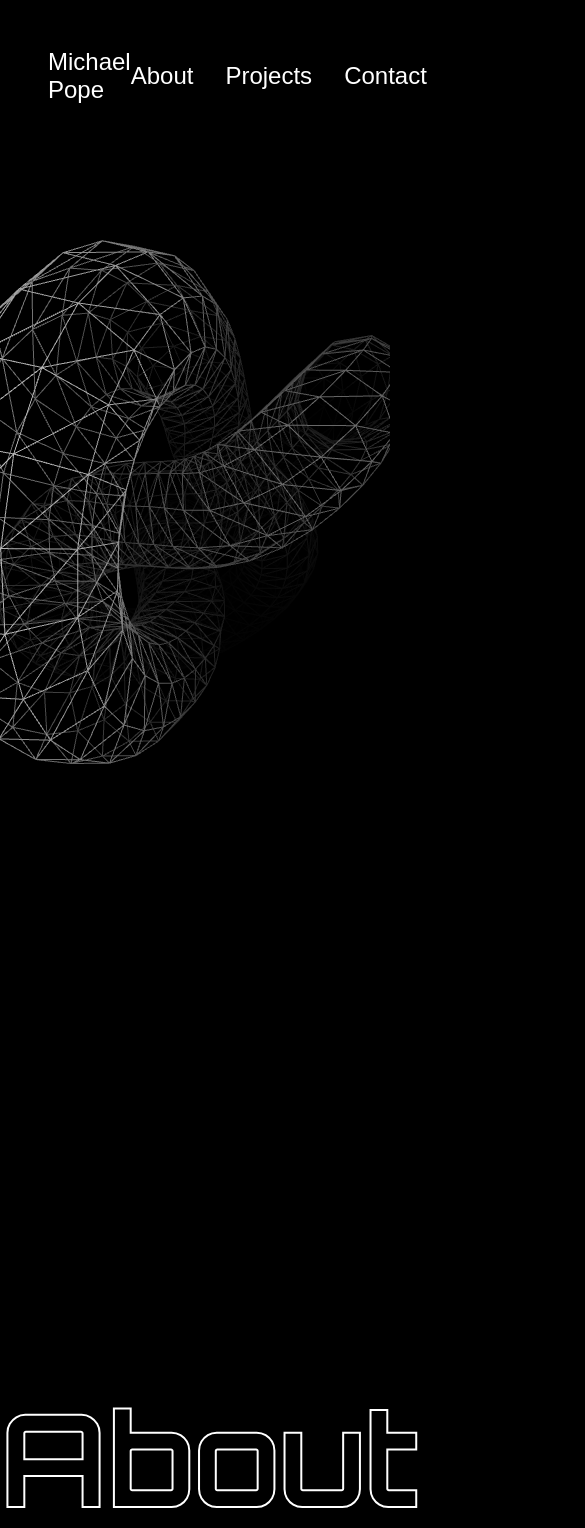
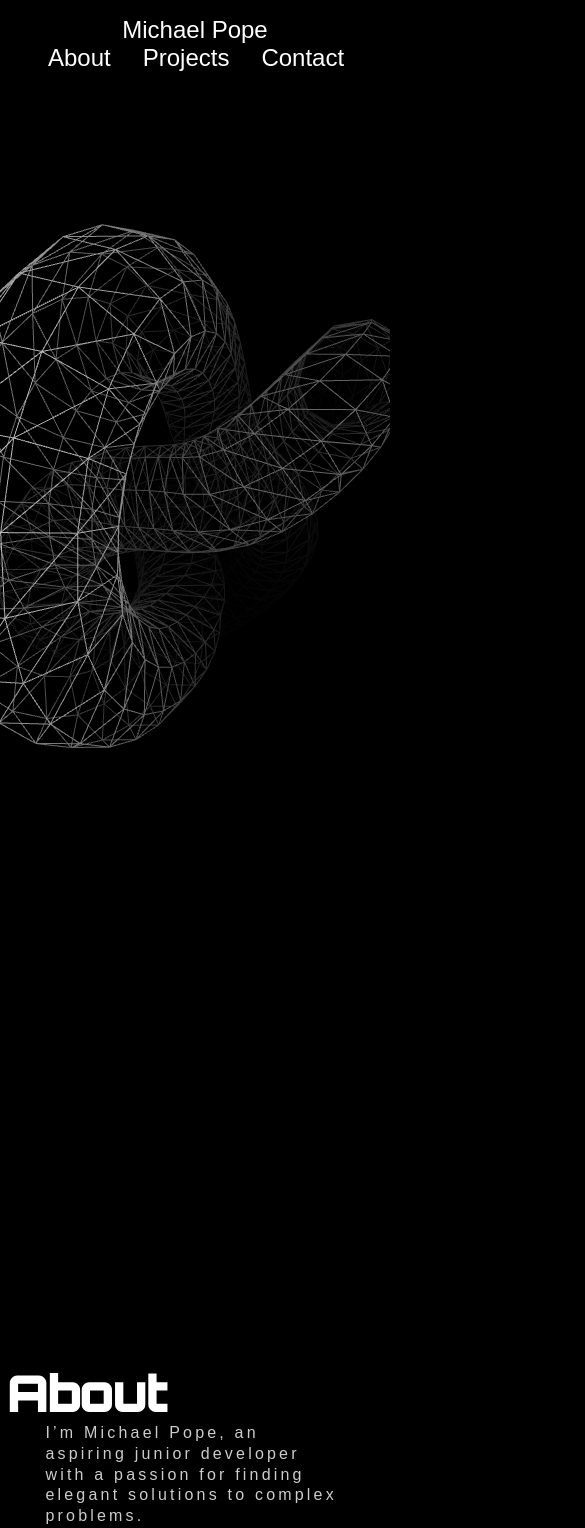
Before and after one commit to MaybeFreak/Dev-Portfolio, a React (Vite) app: page / in a window 390 px wide. Shown: the top 1528 px of the page, 585 px wide, since content can reach past the window. Built offline with nearby package versions, Linux system fonts and the light colour scheme; a web font is replaced by a local one.

Commit message:
added css for mobile viewing and some extra goodies

```diff
--- a/src/App.css
+++ b/src/App.css
@@ -8,7 +8,10 @@ header {
   font-size: 1.5rem;
 
   padding: 3rem;
-  padding-bottom: 0;
+  padding-bottom: 1rem;
+
+  background: rgba(0, 0, 0, 0.8);
+  z-index: 111;
 }
 
 header h1 {
@@ -46,12 +49,13 @@ section {
   opacity: 0;
   padding-top: 5rem;
   margin: auto;
-  width: 800px;
+  max-width: 800px;
   cursor: default;
 }
 
 .outlined span {
-  font-size: 8rem;
+  display: inline-block;
+  font-size: 7.75rem;
   font-family: "Orbitron", sans-serif;
   color: black;
   -webkit-text-stroke: 2px white;
@@ -253,6 +257,39 @@ section {
 }
 
 #Thanks p {
+  text-align: center;
   font-size: 1.5rem;
   opacity: 0.5;
 }
+
+@media (max-width: 800px) {
+  .outlined span {
+    display: inline-block;
+    font-size: 3rem;
+    font-family: "Orbitron", sans-serif;
+    color: white;
+    transition: -webkit-text-stroke 0.8s;
+  }
+
+  .outlined span:hover {
+    color: mediumspringgreen;
+  }
+
+  header {
+    padding-top: 1rem;
+    flex-direction: column;
+  }
+
+  header nav {
+    margin: auto;
+  }
+
+  section {
+    padding: 8px;
+  }
+
+  #About p {
+    font-size: 1rem;
+    line-height: 1.3;
+  }
+}
--- a/src/index.css
+++ b/src/index.css
@@ -21,3 +21,31 @@ html {
 body {
   background-color: black;
 }
+
+::selection {
+  background-color: mediumspringgreen;
+  color: black;
+}
+
+/*** Mozilla based browsers ***/
+::-moz-selection {
+  background-color: mediumspringgreen;
+  color: black;
+}
+
+/***For Other Browsers ***/
+::-o-selection {
+  background-color: mediumspringgreen;
+  color: black;
+}
+
+::-ms-selection {
+  background-color: mediumspringgreen;
+  color: black;
+}
+
+/*** For Webkit ***/
+::-webkit-selection {
+  background-color: mediumspringgreen;
+  color: black;
+}
```
